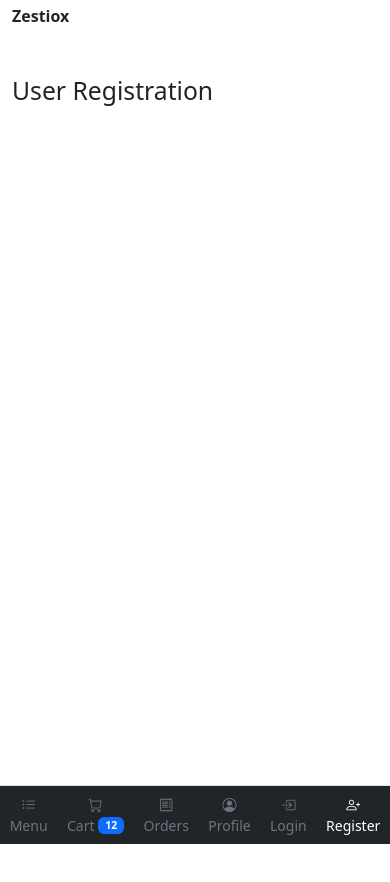
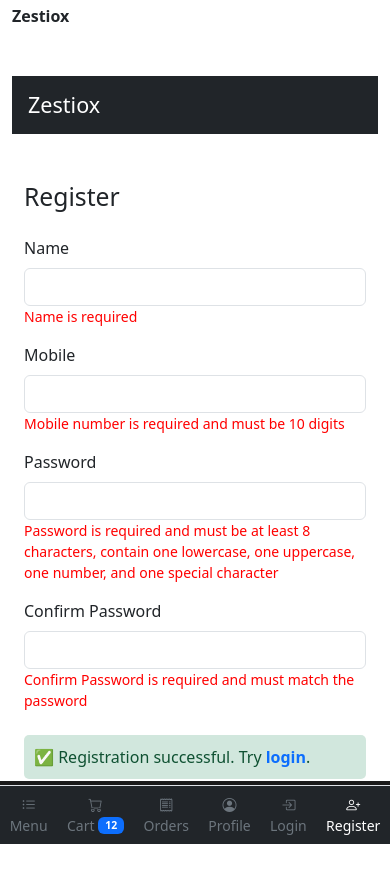
Before and after one commit to jjchandru/zestiox-ng, an Angular app: page /register in a window 390 px wide. Shown: the top 882 px of the page. Before the commit the page ends 844 px from the top, so only its background shows below. Built offline with nearby package versions, Linux system fonts and the light colour scheme.

Commit message:
update registration.component.html

```diff
--- a/src/app/registration/registration.component.css
+++ b/src/app/registration/registration.component.css
@@ -0,0 +1,42 @@
+.error-text {
+  color: red;
+  font-size: 0.875rem;
+}
+
+.success-box {
+  background-color: #d1e7dd;
+  padding: 10px;
+  border-radius: 5px;
+  color: #0f5132;
+}
+
+.nav-bottom {
+  position: fixed;
+  bottom: 0;
+  left: 0;
+  width: 100%;
+  background: #1a1a1a;
+  display: flex;
+  justify-content: space-around;
+  padding: 10px 0;
+}
+
+.nav-bottom a {
+  color: #ccc;
+  text-decoration: none;
+  display: flex;
+  flex-direction: column;
+  align-items: center;
+  font-size: 0.9rem;
+}
+
+.nav-bottom a.active {
+  color: white;
+}
+
+/* Responsive Rule */
+@media (min-width: 768px) {
+  .nav-bottom {
+    display: none;
+  }
+}
--- a/src/app/registration/registration.component.html
+++ b/src/app/registration/registration.component.html
@@ -1 +1,70 @@
-<h2>User Registration</h2>
+<!DOCTYPE html>
+<html lang="en">
+<head>
+  <meta charset="UTF-8" />
+  <meta name="viewport" content="width=device-width, initial-scale=1.0" />
+  <title>Zestiox - Register</title>
+  <!-- Bootstrap CSS -->
+  <link href="https://cdn.jsdelivr.net/npm/bootstrap@5.3.0/dist/css/bootstrap.min.css" rel="stylesheet">
+  <!-- Custom CSS -->
+  <link href="styles.css" rel="stylesheet">
+</head>
+<body>
+
+  <!-- Header -->
+  <header class="bg-dark text-white p-3 d-flex justify-content-between align-items-center">
+    <h4 class="mb-0">Zestiox</h4>
+    <div class="d-none d-md-block">
+      <a href="login.html" class="text-white me-3"><i class="bi bi-box-arrow-in-right"></i> Login</a>
+      <a href="#" class="text-white"><i class="bi bi-person-plus"></i> Register</a>
+    </div>
+  </header>
+
+  <!-- Main Registration Form -->
+  <main class="container my-5">
+    <h2 class="mb-4">Register</h2>
+    <form>
+      <div class="row g-3">
+        <div class="col-md-6">
+          <label class="form-label">Name</label>
+          <input type="text" class="form-control" />
+          <div class="error-text">Name is required</div>
+        </div>
+        <div class="col-md-6">
+          <label class="form-label">Mobile</label>
+          <input type="text" class="form-control" />
+          <div class="error-text">Mobile number is required and must be 10 digits</div>
+        </div>
+        <div class="col-md-6">
+          <label class="form-label">Password</label>
+          <input type="password" class="form-control" />
+          <div class="error-text">
+            Password is required and must be at least 8 characters, contain one lowercase, one uppercase, one number, and one special character
+          </div>
+        </div>
+        <div class="col-md-6">
+          <label class="form-label">Confirm Password</label>
+          <input type="password" class="form-control" />
+          <div class="error-text">Confirm Password is required and must match the password</div>
+        </div>
+      </div>
+
+      <div class="mt-4 success-box">
+        ✅ Registration successful. Try <strong><a href="login.html" class="text-decoration-none">login</a></strong>.
+      </div>
+
+      <button class="btn btn-primary mt-3" type="submit">Register</button>
+    </form>
+  </main>
+
+  <!-- Bottom Mobile Navigation -->
+  <nav class="nav-bottom d-md-none">
+    <a href="login.html"><i class="bi bi-box-arrow-in-right"></i><span>Login</span></a>
+    <a href="#" class="active"><i class="bi bi-person-plus"></i><span>Register</span></a>
+  </nav>
+
+  <!-- Bootstrap JS and Icons -->
+  <script src="https://cdn.jsdelivr.net/npm/bootstrap@5.3.0/dist/js/bootstrap.bundle.min.js"></script>
+  <link href="https://cdn.jsdelivr.net/npm/bootstrap-icons@1.10.5/font/bootstrap-icons.css" rel="stylesheet">
+</body>
+</html>
```
